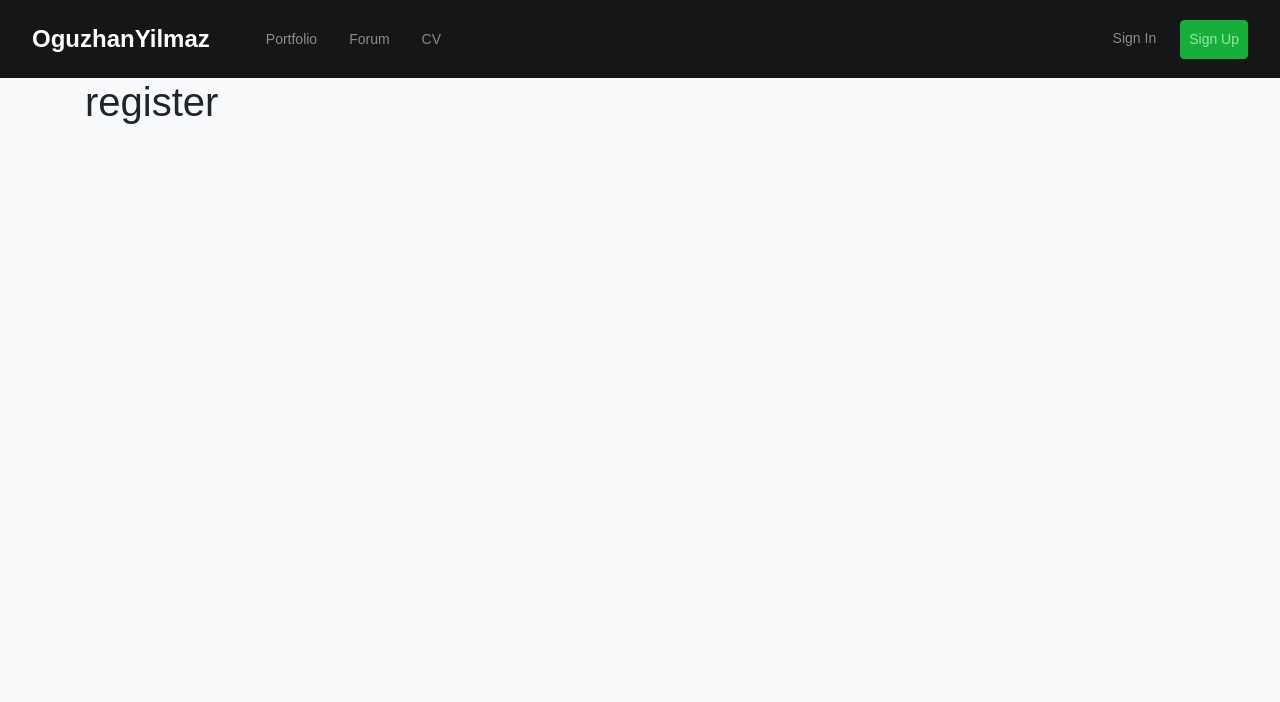
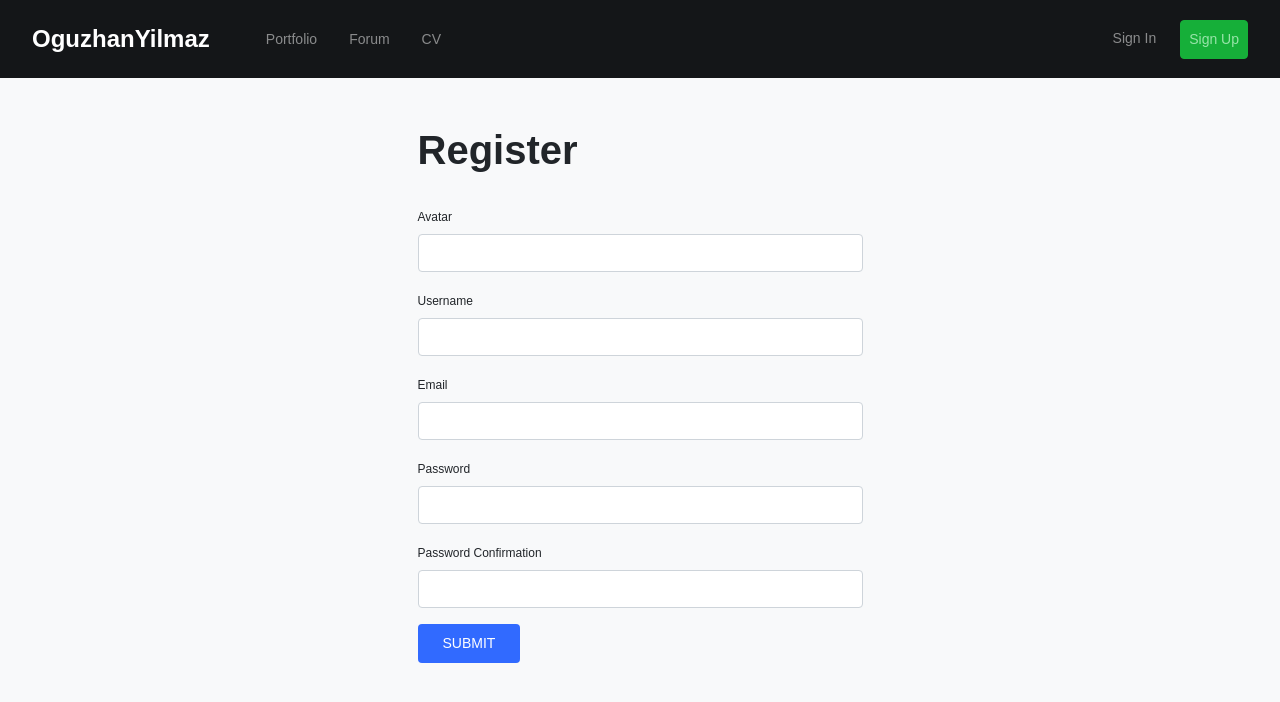
Before and after one commit to ibrahimoguzhany/oguzhan-portfolio, a Next.js app: page /register in a window 1280 px wide. Shown: the top 702 px of the page. Built offline with nearby package versions, Linux system fonts and the light colour scheme.

Commit message:
RegisterForm and register page infrastructure

```diff
--- /dev/null
+++ b/components/forms/RegisterForm.js
@@ -0,0 +1,63 @@
+import { useState } from 'react';
+
+const RegisterForm = ({ onSubmit }) => {
+    const [form, setForm] = useState({});
+
+    const handleChange = (e) => {
+        const { name, value } = e.target;
+        setForm({ ...form, [name]: value });
+    };
+    return (
+        <form onSubmit={() => onSubmit(form)}>
+            <div className="form-group">
+                <label htmlFor="email">Avatar</label>
+                <input
+                    onChange={handleChange}
+                    type="text"
+                    className="form-control"
+                    id="avatar"
+                    name="avatar" />
+            </div>
+            <div className="form-group">
+                <label htmlFor="username">Username</label>
+                <input
+                    onChange={handleChange}
+                    type="text"
+                    className="form-control"
+                    id="username"
+                    name="username" />
+            </div>
+            <div className="form-group">
+                <label htmlFor="email">Email</label>
+                <input
+                    onChange={handleChange}
+                    type="email"
+                    className="form-control"
+                    id="email"
+                    name="email" />
+            </div>
+            <div className="form-group">
+                <label htmlFor="password">Password</label>
+                <input
+                    onChange={handleChange}
+                    type="password"
+                    className="form-control"
+                    id="password"
+                    name="password" />
+            </div>
+            <div className="form-group">
+                <label htmlFor="passwordConfirmation">Password Confirmation</label>
+                <input
+                    onChange={handleChange}
+                    type="password"
+                    className="form-control"
+                    id="passwordConfirmation"
+                    name="passwordConfirmation" />
+            </div>
+            <button
+                type="submit"
+                className="btn btn-main bg-blue py-2 ttu">Submit</button>
+        </form>);
+};
+
+export default RegisterForm;
--- a/pages/register.js
+++ b/pages/register.js
@@ -1,6 +1,24 @@
+import RegisterForm from '@/components/forms/RegisterForm';
 
 
 const Register = () => {
-    return <h1>register</h1>
-}
-export default Register
+
+    const register = (registerData) => {
+        alert(JSON.stringify(registerData));
+    };
+
+    return (
+        <>
+            <div className="bwm-form mt-5">
+                <div className="row">
+                    <div className="col-md-5 mx-auto">
+                        <h1 className="page-title">Register</h1>
+                        <RegisterForm onSubmit={register} />
+                    </div>
+                </div>
+            </div>
+        </>
+    );
+};
+
+export default Register;
```
